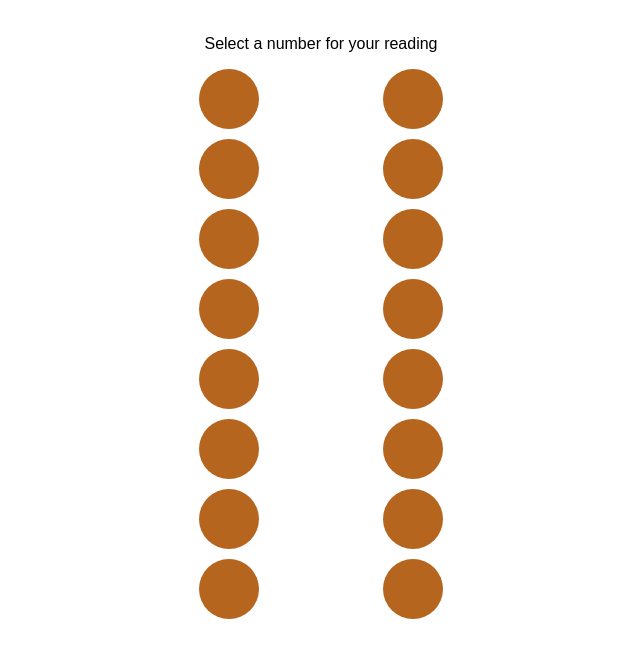
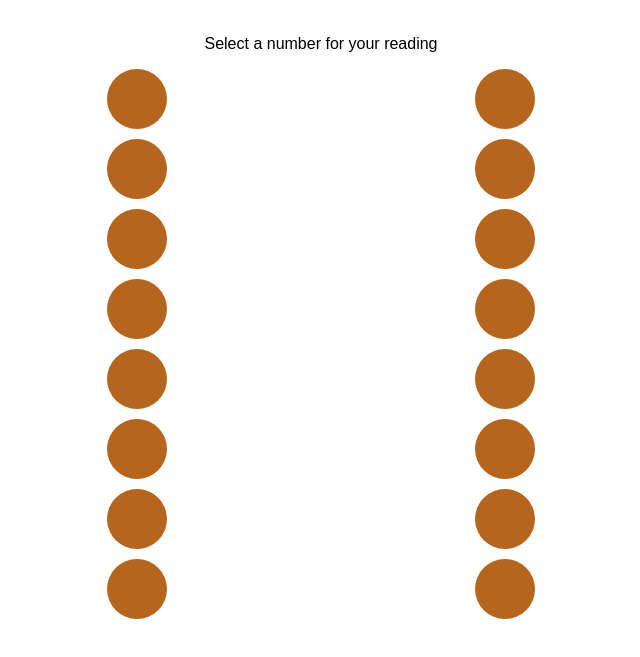
Before and after one commit to daygea/Numerology, a plain HTML site: page index.html in a window 1280 px wide. Shown: the part 89-746 px from the top of the page, without its empty margins (319-959 px from the left). Drawn offline with Linux system fonts and the light colour scheme.

Commit message:
code update

```diff
--- a/index.html
+++ b/index.html
@@ -16,7 +16,7 @@
         .button-container {
             display: flex;
             justify-content: space-between;
-            width: 20%;
+            width: 35%;
         }
         .button-column {
             display: flex;
```
